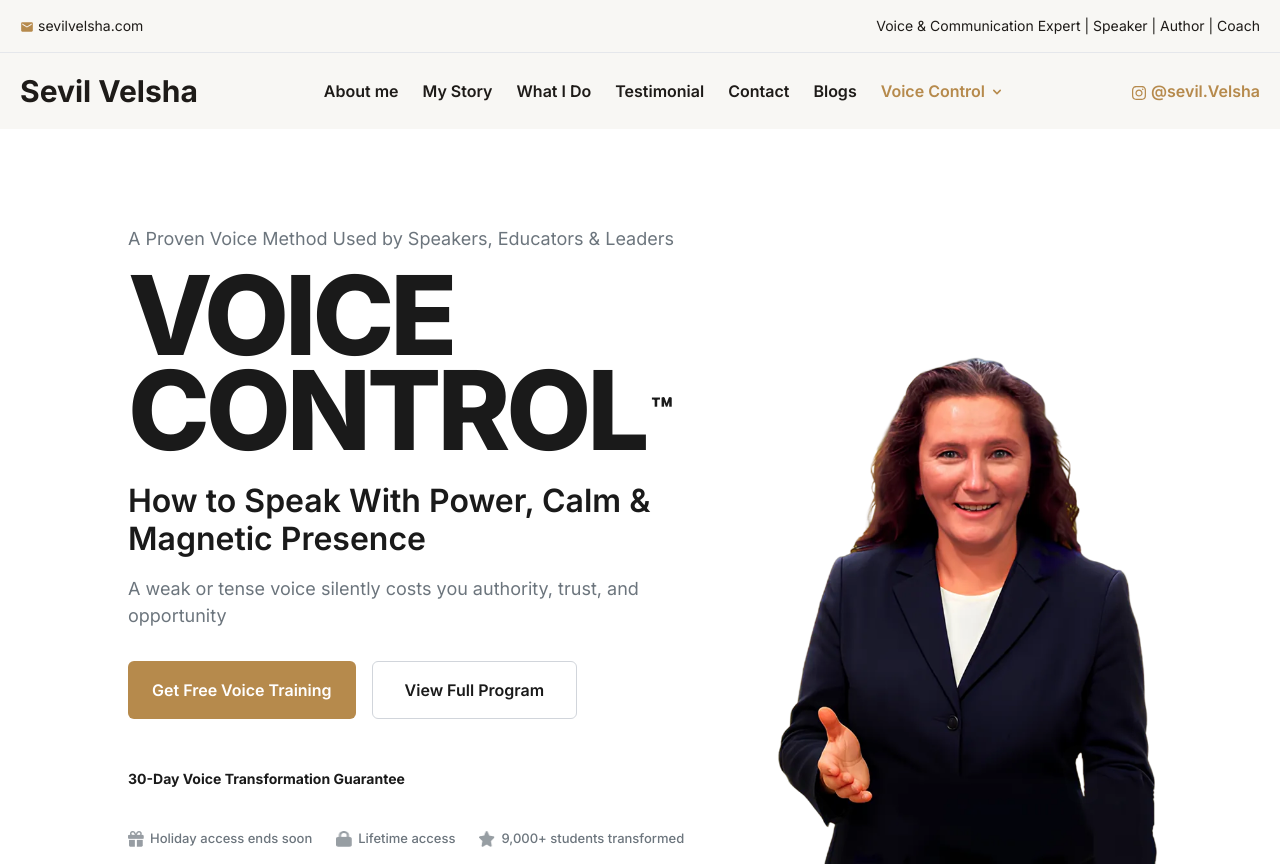
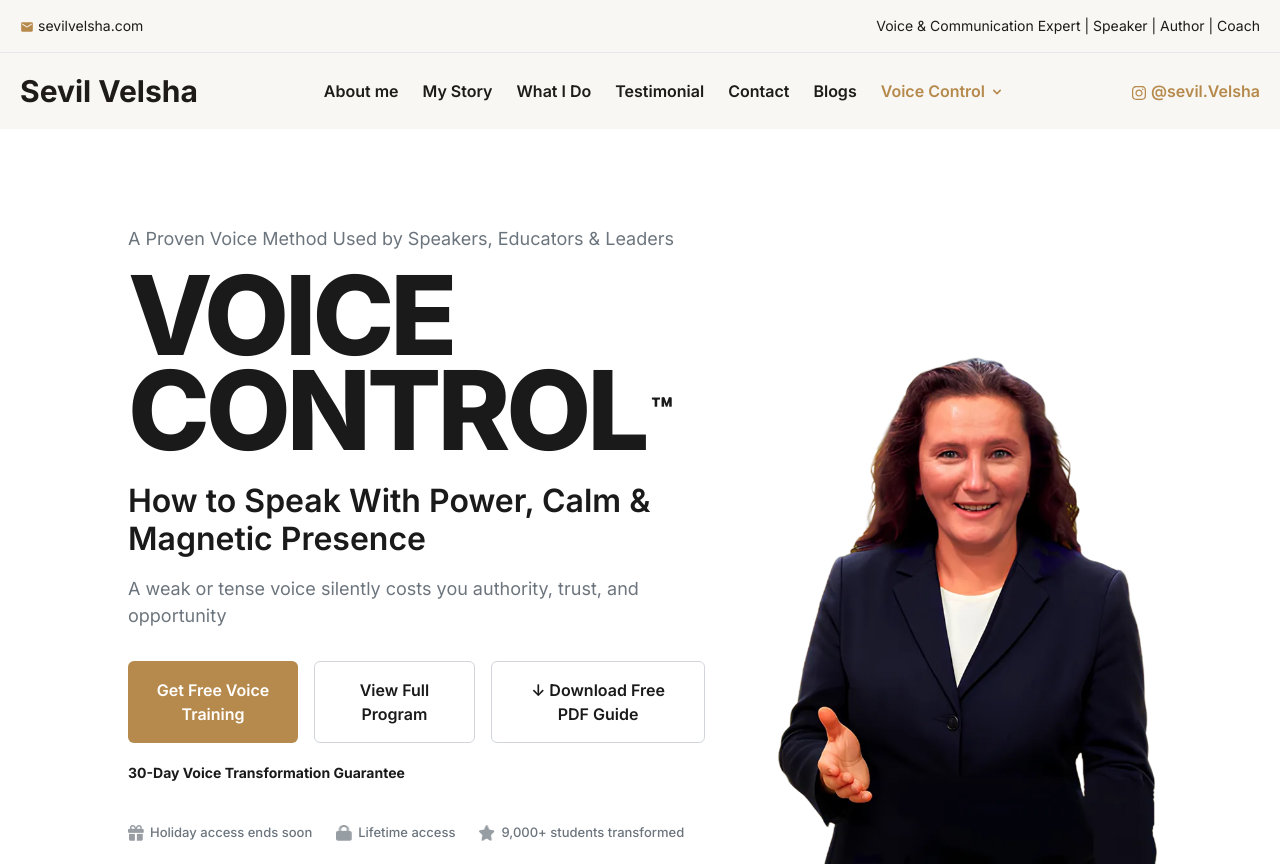
Before and after one commit to mustafahassan065/SevilVelsha, a React (Vite) app: page /voice-control-course in a window 1280 px wide. Shown: the top 866 px of the page. Built offline with nearby package versions, Linux system fonts and the light colour scheme.

Commit message:
Fix the App.jsx and hero file

```diff
--- a/src/App.jsx
+++ b/src/App.jsx
@@ -25,6 +25,7 @@ import ThankYouVoicePage from "./routes/voice-course/ThankyouVoicePage";
 import UpsellPage        from "./routes/voice-course/UpsellPage";
 import CourseDashboard   from "./routes/voice-course/CourseDashboard.jsx";
 import VoiceFreeAccessPage from './routes/voice-course/VoiceFreeAccessPage';
+import VoicePdfPage from './routes/voice-course/VoicePdfPage';
 // ─────────────────────────────────────────────────────────────────
 
 function AppContent() {
@@ -75,6 +76,8 @@ function AppContent() {
         <Route path="/voice-control-coaching-offer"  element={<UpsellPage />} />
         <Route path="/voice-control-dashboard"       element={<CourseDashboard />} />
         <Route path="/voice-free-access" element={<VoiceFreeAccessPage />} />
+        <Route path="/voice-control-pdf" element={<VoicePdfPage />} />
+
       </Routes>
       {FooterComponent && <FooterComponent />}
     </main>
--- a/src/routes/voice-course/HeroSection/Hero.jsx
+++ b/src/routes/voice-course/HeroSection/Hero.jsx
@@ -50,25 +50,16 @@ const Hero = () => {
             >
               View Full Program
             </button>
+
+            {/* Button 3 — PDF page */}
+            <a
+              href="/voice-control-pdf"
+              className={styles.heroSecondaryBtn}
+              style={{ textDecoration: 'none', display: 'inline-block', textAlign: 'center' }}
+            >
+              ↓ Download Free PDF Guide
+            </a>
           </div>
-
-          {/* PDF Download CTA */}
-          <a
-            href="/voice-control-pdf"
-            style={{
-              display: 'inline-block',
-              marginTop: '12px',
-              background: 'transparent',
-              color: 'rgba(255,255,255,0.75)',
-              fontSize: '12px',
-              fontWeight: 600,
-              letterSpacing: '0.12em',
-              textDecoration: 'underline',
-              cursor: 'pointer',
-            }}
-          >
-            ↓ Download Free Voice Control PDF
-          </a>
 
           <p className={styles.heroGuaranteeText}>30-Day Voice Transformation Guarantee</p>
 
```
